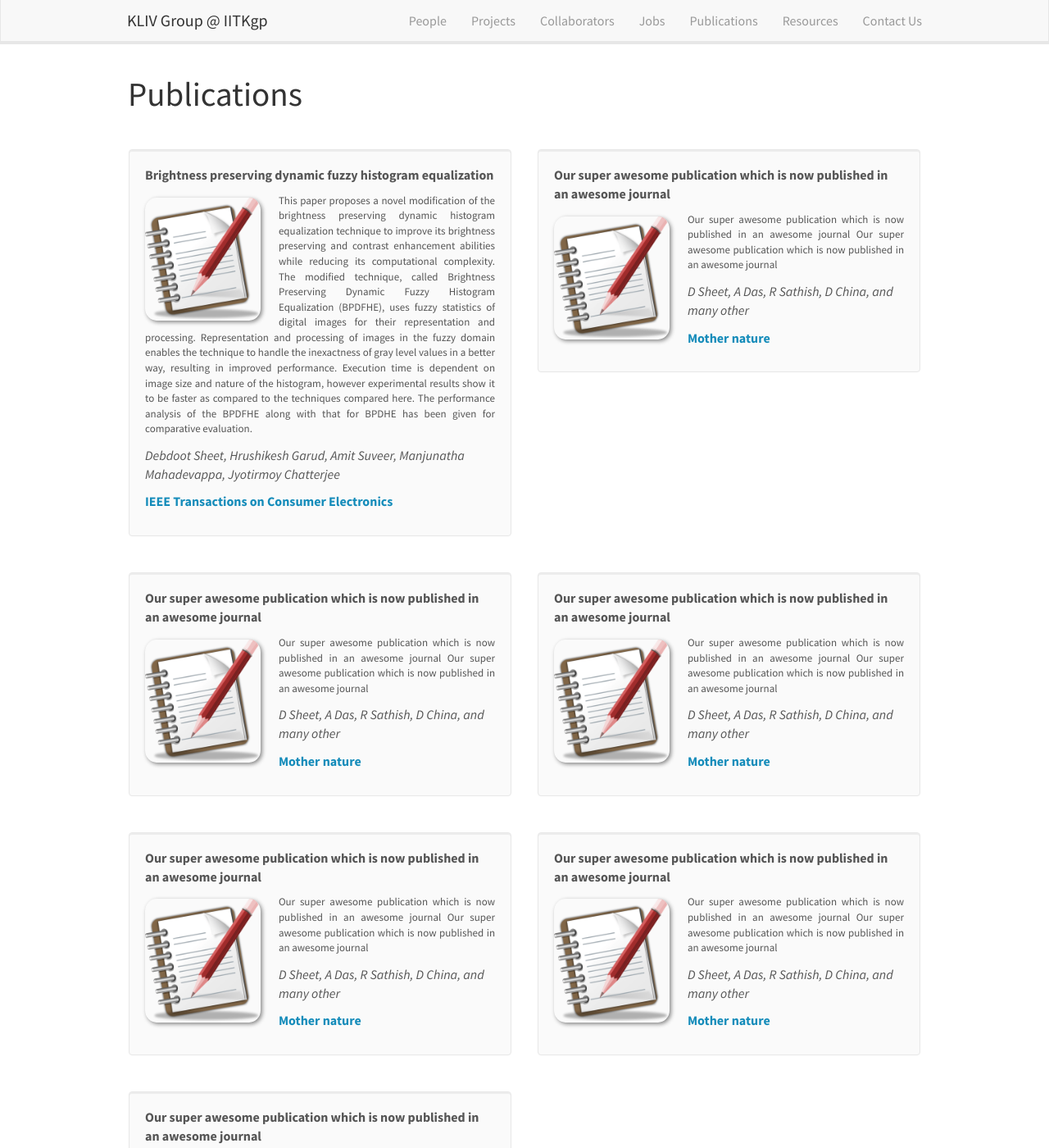
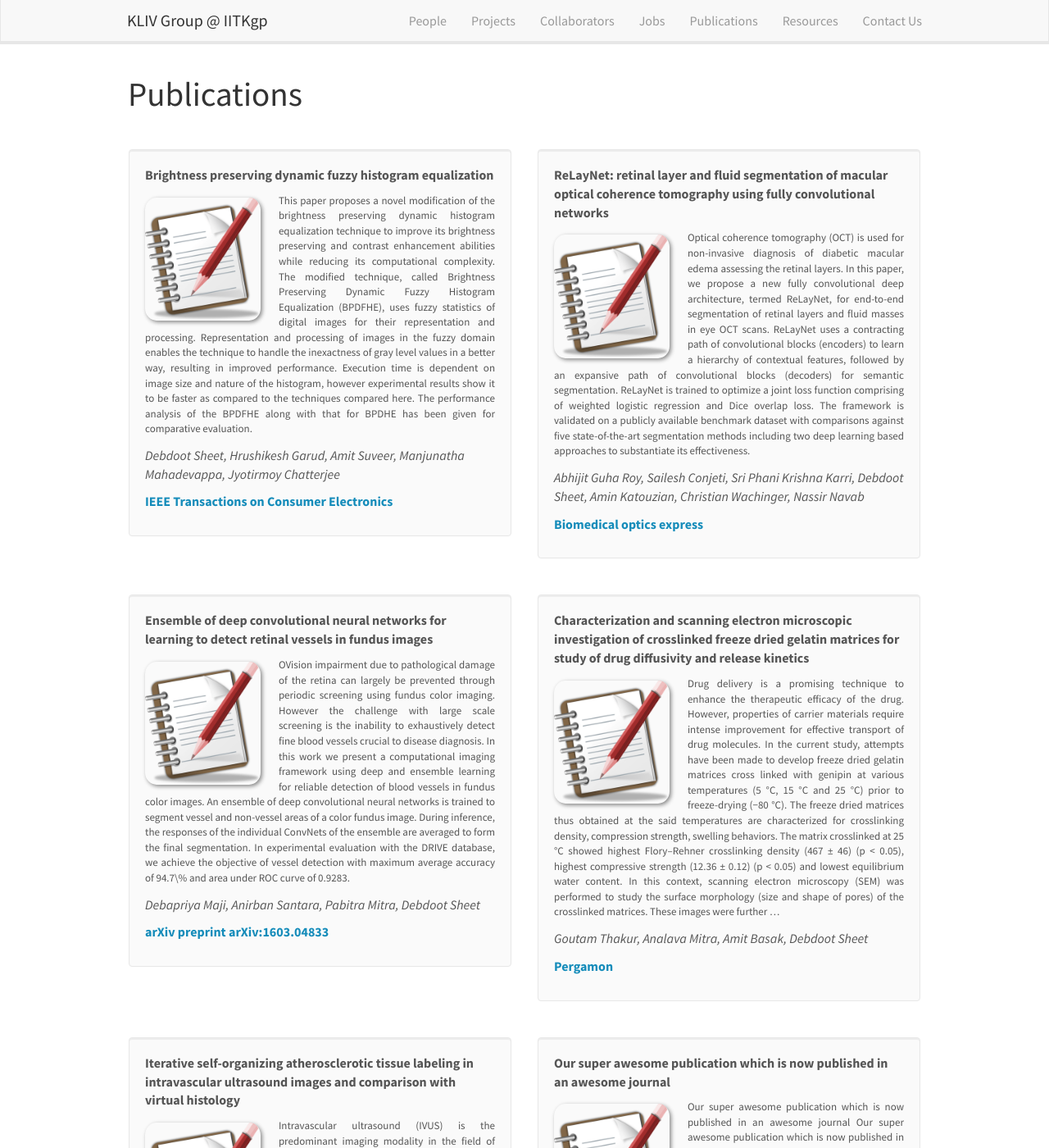
Before and after one commit to iitkliv/tempsite, a Jekyll site: the page built from _pages/publications.md, in a window 1280 px wide and 1400 px high. Shown: the whole window at 82% size. Built offline with Jekyll 4.4.1, drawn with Linux system fonts in a browser that asks for light colours; nearby versions of some CDN libraries; some of the changed text lies outside the part shown.

Commit message:
publication list updated a little

```diff
--- a/_data/publist.yml
+++ b/_data/publist.yml
@@ -4,6 +4,38 @@
   link:
     url: https://ieeexplore.ieee.org/abstract/document/5681130/
     display:  IEEE Transactions on Consumer Electronics
+  highlight: true
+
+- title: "ReLayNet: retinal layer and fluid segmentation of macular optical coherence tomography using fully convolutional networks"
+  description: Optical coherence tomography (OCT) is used for non-invasive diagnosis of diabetic macular edema assessing the retinal layers. In this paper, we propose a new fully convolutional deep architecture, termed ReLayNet, for end-to-end segmentation of retinal layers and fluid masses in eye OCT scans. ReLayNet uses a contracting path of convolutional blocks (encoders) to learn a hierarchy of contextual features, followed by an expansive path of convolutional blocks (decoders) for semantic segmentation. ReLayNet is trained to optimize a joint loss function comprising of weighted logistic regression and Dice overlap loss. The framework is validated on a publicly available benchmark dataset with comparisons against five state-of-the-art segmentation methods including two deep learning based approaches to substantiate its effectiveness.
+  authors: Abhijit Guha Roy, Sailesh Conjeti, Sri Phani Krishna Karri, Debdoot Sheet, Amin Katouzian, Christian Wachinger, Nassir Navab
+  link:
+    url: https://www.osapublishing.org/boe/abstract.cfm?uri=boe-8-8-3627
+    display:  Biomedical optics express
+  highlight: true
+
+- title: "Ensemble of deep convolutional neural networks for learning to detect retinal vessels in fundus images"
+  description: OVision impairment due to pathological damage of the retina can largely be prevented through periodic screening using fundus color imaging. However the challenge with large scale screening is the inability to exhaustively detect fine blood vessels crucial to disease diagnosis. In this work we present a computational imaging framework using deep and ensemble learning for reliable detection of blood vessels in fundus color images. An ensemble of deep convolutional neural networks is trained to segment vessel and non-vessel areas of a color fundus image. During inference, the responses of the individual ConvNets of the ensemble are averaged to form the final segmentation. In experimental evaluation with the DRIVE database, we achieve the objective of vessel detection with maximum average accuracy of 94.7\% and area under ROC curve of 0.9283.
+  authors: Debapriya Maji, Anirban Santara, Pabitra Mitra, Debdoot Sheet
+  link:
+    url: https://arxiv.org/abs/1603.04833
+    display: arXiv preprint arXiv:1603.04833
+  highlight: true
+
+- title: "Characterization and scanning electron microscopic investigation of crosslinked freeze dried gelatin matrices for study of drug diffusivity and release kinetics"
+  description: Drug delivery is a promising technique to enhance the therapeutic efficacy of the drug. However, properties of carrier materials require intense improvement for effective transport of drug molecules. In the current study, attempts have been made to develop freeze dried gelatin matrices cross linked with genipin at various temperatures (5 °C, 15 °C and 25 °C) prior to freeze-drying (−80 °C). The freeze dried matrices thus obtained at the said temperatures are characterized for crosslinking density, compression strength, swelling behaviors. The matrix crosslinked at 25 °C showed highest Flory–Rehner crosslinking density (467 ± 46) (p < 0.05), highest compressive strength (12.36 ± 0.12) (p < 0.05) and lowest equilibrium water content. In this context, scanning electron microscopy (SEM) was performed to study the surface morphology (size and shape of pores) of the crosslinked matrices. These images were further ...
+  authors: Goutam Thakur, Analava Mitra, Amit Basak, Debdoot Sheet
+  link:
+    url: https://www.sciencedirect.com/science/article/pii/S096843281100165X
+    display: Pergamon
+  highlight: true
+
+- title: "Iterative self-organizing atherosclerotic tissue labeling in intravascular ultrasound images and comparison with virtual histology"
+  description: Intravascular ultrasound (IVUS) is the predominant imaging modality in the field of interventional cardiology that provides real-time crosssectional images of coronary arteries and the extent of atherosclerosis. Due to heterogeneity of lesions and stringent spatial/spectral behavior of tissues, atherosclerotic plaque characterization has always been a challenge and still is an open problem. In this paper, we present a systematic framework from in vitro data collection, histology preparation, IVUS-histology registration along with matching procedure, and finally a robust texture-derived unsupervised atherosclerotic plaque labeling. We have performed our algorithm on in vitro and in vivo images acquired with single-element
+  authors: Amin Katouzian, Athanasios Karamalis, Debdoot Sheet, Elisa Konofagou, Babak Baseri, Stephane G Carlier, Abouzar Eslami, Andreas König, Nassir Navab, Andrew F Laine
+  link:
+    url: https://ieeexplore.ieee.org/iel5/10/4359967/06269061.pdf
+    display:  IEEE Transactions on Biomedical Engineering
   highlight: true
 
 - title: "Our super awesome publication which is now published in an awesome journal"
@@ -21,35 +53,3 @@
     url: https://ourpublicationurl.com
     display:  Mother nature
   highlight: true
-
-- title: "Our super awesome publication which is now published in an awesome journal"
-  description: Our super awesome publication which is now published in an awesome journal Our super awesome publication which is now published in an awesome journal
-  authors: D Sheet, A Das, R Sathish, D China, and many other
-  link:
-    url: https://ourpublicationurl.com
-    display:  Mother nature
-  highlight: true
-
-- title: "Our super awesome publication which is now published in an awesome journal"
-  description: Our super awesome publication which is now published in an awesome journal Our super awesome publication which is now published in an awesome journal
-  authors: D Sheet, A Das, R Sathish, D China, and many other
-  link:
-    url: https://ourpublicationurl.com
-    display:  Mother nature
-  highlight: true
-
-- title: "Our super awesome publication which is now published in an awesome journal"
-  description: Our super awesome publication which is now published in an awesome journal Our super awesome publication which is now published in an awesome journal
-  authors: D Sheet, A Das, R Sathish, D China, and many other
-  link:
-    url: https://ourpublicationurl.com
-    display:  Mother nature
-  highlight: true
-
-- title: "Our super awesome publication which is now published in an awesome journal"
-  description: Our super awesome publication which is now published in an awesome journal Our super awesome publication which is now published in an awesome journal
-  authors: D Sheet, A Das, R Sathish, D China, and many other
-  link:
-    url: https://ourpublicationurl.com
-    display:  Mother nature
-  highlight: true
```
